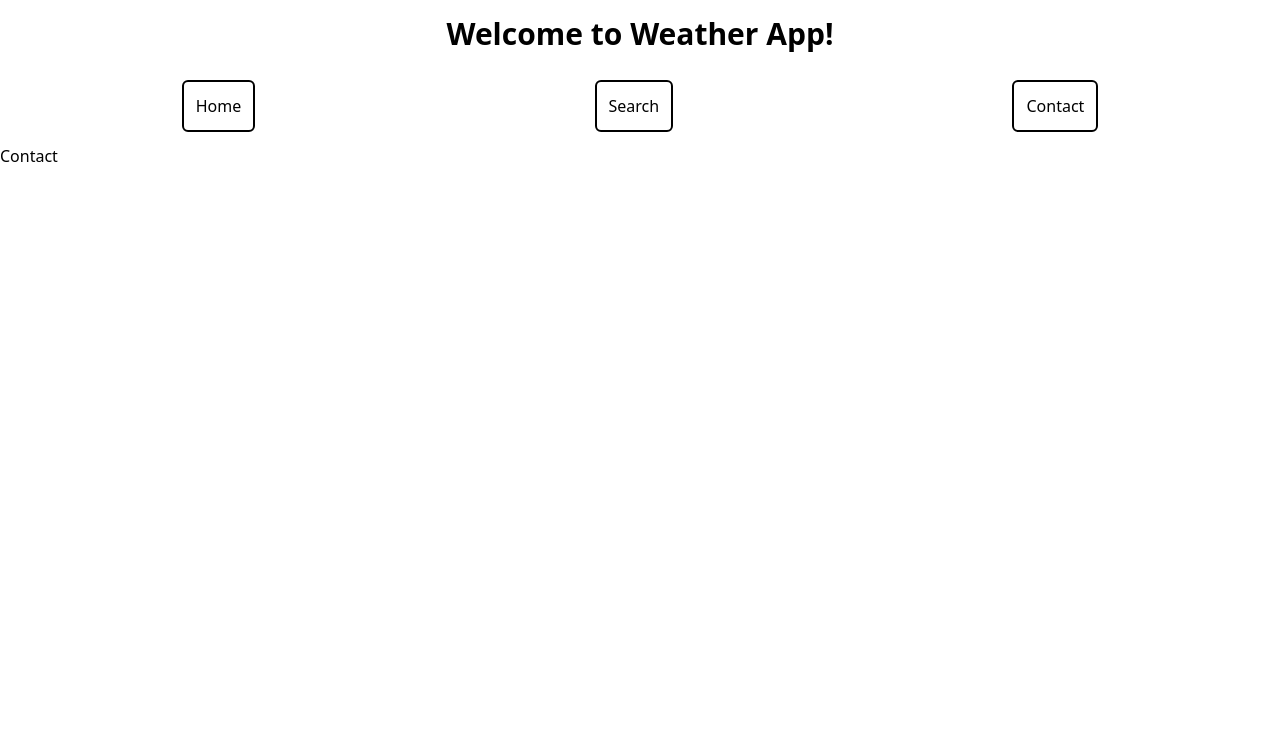
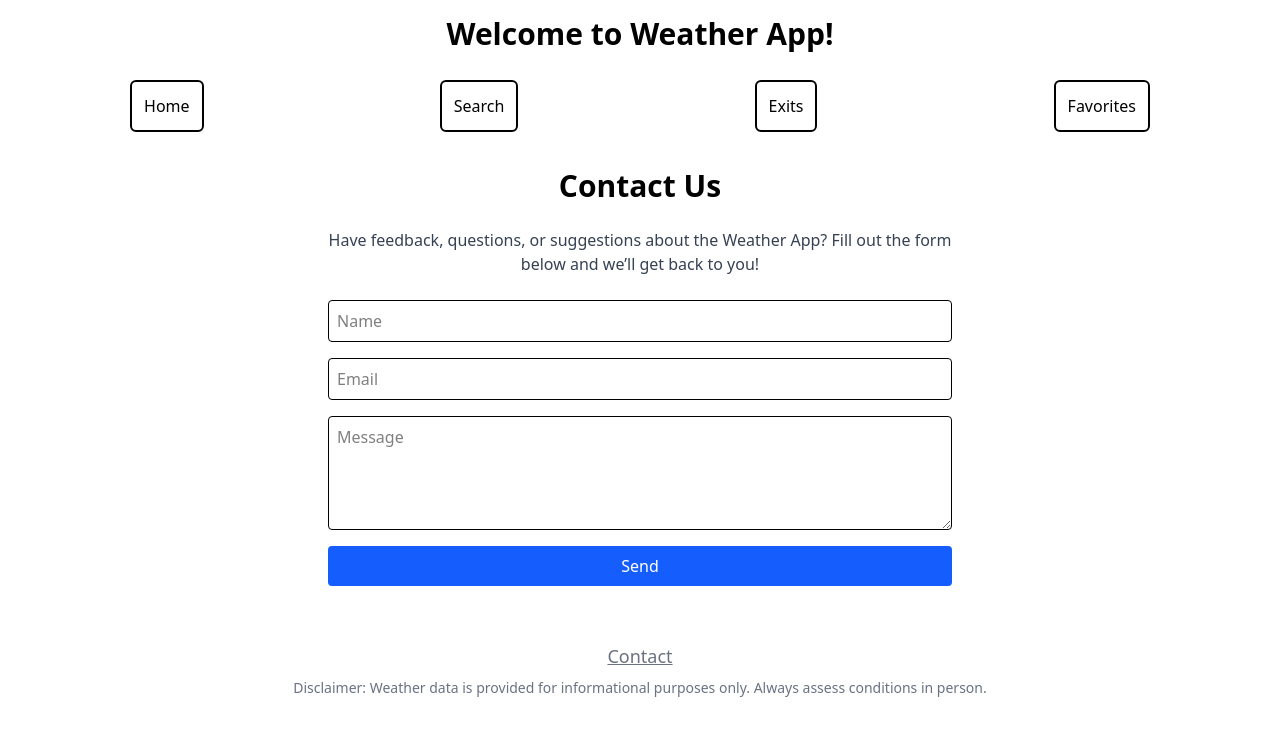
Before and after one commit to poloblue1357/weatherapp, a React (Vite) app in the folder frontend/: page /contact in a window 1280 px wide. Shown: the top 736 px of the page. Built offline with nearby package versions, Linux system fonts and the light colour scheme.

Commit message:
organizing components

```diff
--- a/frontend/src/App.jsx
+++ b/frontend/src/App.jsx
@@ -1,4 +1,3 @@
-import './index.css';
 import Header from './components/Header'
 import NavBar from "./components/NavBar"
 import Footer from "./components/Footer"
@@ -8,7 +7,7 @@ import { Route, Routes } from 'react-router-dom';
 import Home from './pages/Home';
 import Contact from './pages/Contact';
 import Favorites from './pages/Favorites';
-import SavedLocation from './pages/SavedLocations';
+import Exits from './pages/Exits';
 import Search from './pages/Search';
 
 function App() {
@@ -24,7 +23,7 @@ function App() {
           <Route path="/search" element={<Search />} />
           <Route path="/contact" element={<Contact />} />
           <Route path="/favorites" element={<Favorites />} />
-          <Route path="/savedlocations" element={<SavedLocation />} />
+          <Route path="/exits" element={<Exits />} />
         </Routes>
       </main>
 
--- a/frontend/src/components/Footer.jsx
+++ b/frontend/src/components/Footer.jsx
@@ -1,11 +1,14 @@
-
+import { Link } from "react-router-dom"
 
 function Footer() {
 
     return (
-        <div>
-
-        </div>
+    <footer className="mt-auto p-4  text-gray-500 text-center pt-8">
+        <Link to="/contact" className="underline text-lg">Contact</Link>
+        <p className="pt-2 text-sm">
+            Disclaimer: Weather data is provided for informational purposes only. Always assess conditions in person.
+        </p>
+    </footer>
     )
 }
 
--- a/frontend/src/components/Header.jsx
+++ b/frontend/src/components/Header.jsx
@@ -1,10 +1,16 @@
-import "../index.css"
+
 
 function Header() {
 
     return (
-        <div className="flex align-center justify-center p-4">
-            <h1 className="text-3xl font-bold">Welcome to Weather App!</h1>
+        <div
+            className="flex items-center justify-center p-4"
+        >
+            <h1
+                className="text-3xl font-bold"
+            >
+                Welcome to Weather App!
+            </h1>
         </div>
     )
 }
--- a/frontend/src/components/NavBar.jsx
+++ b/frontend/src/components/NavBar.jsx
@@ -1,4 +1,3 @@
-import "../index.css"
 import { Link } from 'react-router-dom';
 
 function NavBar() {
@@ -19,9 +18,15 @@ function NavBar() {
         </Link>
         <Link
             className="border-2 p-3 rounded-md"
-            to="/contact"
+            to="/exits"
         >
-            Contact
+            Exits
+        </Link>
+        <Link
+            className="border-2 p-3 rounded-md"
+            to="/favorites"
+        >
+            Favorites
         </Link>
     </nav>
     )
--- a/frontend/src/main.jsx
+++ b/frontend/src/main.jsx
@@ -1,8 +1,8 @@
-import React from 'react';
 import { createRoot } from 'react-dom/client';
-import './index.css';  // This is your Tailwind CSS import
+import './index.css';
 import App from './App';
 import { BrowserRouter } from 'react-router-dom'
+import React from "react"
 
 
 createRoot(document.getElementById('root')).render(
--- a/frontend/src/pages/Contact.jsx
+++ b/frontend/src/pages/Contact.jsx
@@ -1,12 +1,75 @@
-
+import { useState } from "react";
 
 function Contact() {
+    const [formData, setFormData] = useState({
+        name: "",
+        email: "",
+        message: "",
+    });
+    const [submitted, setSubmitted] = useState(false); // track submission
+
+    const handleChange = (e) => {
+        const { name, value } = e.target;
+        setFormData({ ...formData, [name]: value });
+    };
+
+    const handleSubmit = (e) => {
+        e.preventDefault();
+        console.log(formData); // or send to API
+        setSubmitted(true);     // show thank you message
+        setFormData({ name: "", email: "", message: "" }); // reset form
+    };
 
     return (
-        <div>
-            Contact
+        <div className="max-w-2xl mx-auto p-6 flex flex-col gap-6">
+            <h1 className="text-3xl font-bold text-center">Contact Us</h1>
+
+            {/* Conditional thank you message */}
+            {submitted && (
+                <p className="text-green-600 text-center">
+                Thanks! Your message has been sent.
+                </p>
+            )}
+
+            <p className="text-center text-gray-700">
+                Have feedback, questions, or suggestions about the Weather App?
+                Fill out the form below and we’ll get back to you!
+            </p>
+
+            <form className="flex flex-col gap-4" onSubmit={handleSubmit}>
+                <input
+                type="text"
+                name="name"
+                placeholder="Name"
+                value={formData.name}
+                onChange={handleChange}
+                className="border p-2 rounded focus:outline-none focus:ring-2 focus:ring-blue-500"
+                />
+                <input
+                type="email"
+                name="email"
+                placeholder="Email"
+                value={formData.email}
+                onChange={handleChange}
+                className="border p-2 rounded focus:outline-none focus:ring-2 focus:ring-blue-500"
+                />
+                <textarea
+                name="message"
+                placeholder="Message"
+                value={formData.message}
+                onChange={handleChange}
+                rows={4}
+                className="border p-2 rounded focus:outline-none focus:ring-2 focus:ring-blue-500"
+                ></textarea>
+                <button
+                type="submit"
+                className="bg-blue-600 text-white p-2 rounded hover:bg-blue-700 transition"
+                >
+                Send
+                </button>
+            </form>
         </div>
-    )
+    );
 }
 
-export default Contact
+export default Contact;
--- /dev/null
+++ b/frontend/src/pages/Exits.jsx
@@ -0,0 +1,12 @@
+
+// upload new exits and browse known exits
+function Exits() {
+
+    return (
+        <div>
+            Exits
+        </div>
+    )
+}
+
+export default Exits
--- a/frontend/src/pages/Favorites.jsx
+++ b/frontend/src/pages/Favorites.jsx
@@ -1,5 +1,5 @@
 
-
+// up to 10 locations saved in local storage
 function Favorites() {
 
     return (
--- a/frontend/src/pages/Home.jsx
+++ b/frontend/src/pages/Home.jsx
@@ -1,12 +1,28 @@
-
+import { Link } from "react-router-dom";
 
 function Home() {
+    return (
+        <div className="flex flex-col max-w-2xl mx-auto p-6 space-y-4 justify-center items-center">
+            <h1 className="text-2xl font-bold">
+                Weather Conditions for Paragliding and BASE Jumping
+            </h1>
 
-    return (
-        <div>
-            Home
+            <p className="text-lg">
+                This app helps BASE jumpers and paragliders check weather conditions
+                at known exits and any location worldwide. Save your favorite locations,
+                track wind and conditions, and quickly decide when and where to fly or jump.
+            </p>
+
+            <div className="flex gap-7 pt-4">
+                <Link to="/search" className="underline outline-2 p-3 rounded-2xl">
+                    Search Weather
+                </Link>
+                <Link to="/favorites" className="underline outline-2 p-3 rounded-2xl">
+                    View Favorites
+                </Link>
+            </div>
         </div>
-    )
+    );
 }
 
-export default Home
+export default Home;
--- a/frontend/src/pages/SavedLocations.jsx
+++ /dev/null
@@ -1,12 +0,0 @@
-
-
-function SavedLocations() {
-
-    return (
-        <div>
-            Saved Locations
-        </div>
-    )
-}
-
-export default SavedLocations
--- a/frontend/src/pages/Search.jsx
+++ b/frontend/src/pages/Search.jsx
@@ -1,5 +1,4 @@
 import { useState } from 'react';
-import "../index.css"
 import { XMLParser } from 'fast-xml-parser';
 
 const fetchWeatherData = async (location) => {
@@ -171,7 +170,7 @@ return {
   const weatherInfo = getWeatherInfo(weatherData);
 
   return (
-  <div className="">
+  <div className="flex justify-center pt-4 flex-col items-center">
     {/* <h1 className="text-3xl font-bold mb-4">Weather App</h1> */}
 
     {/* Search Bar */}
```
